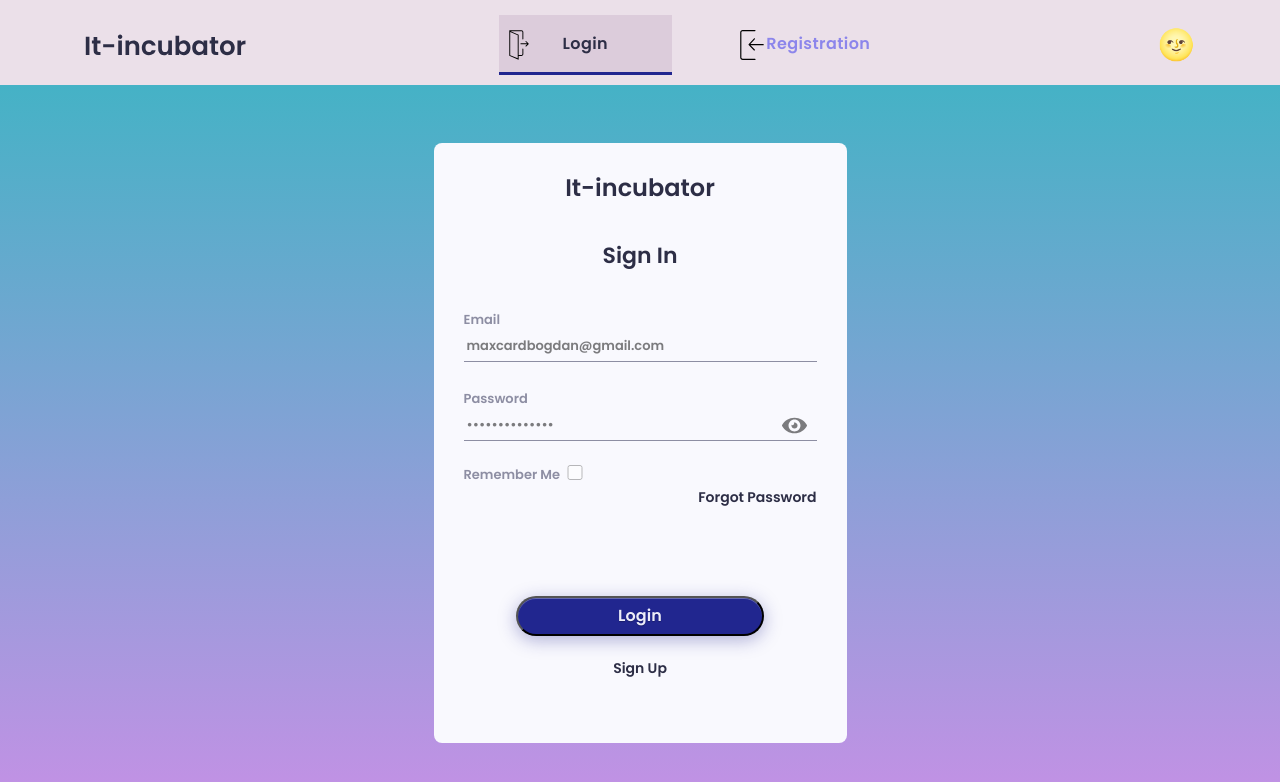
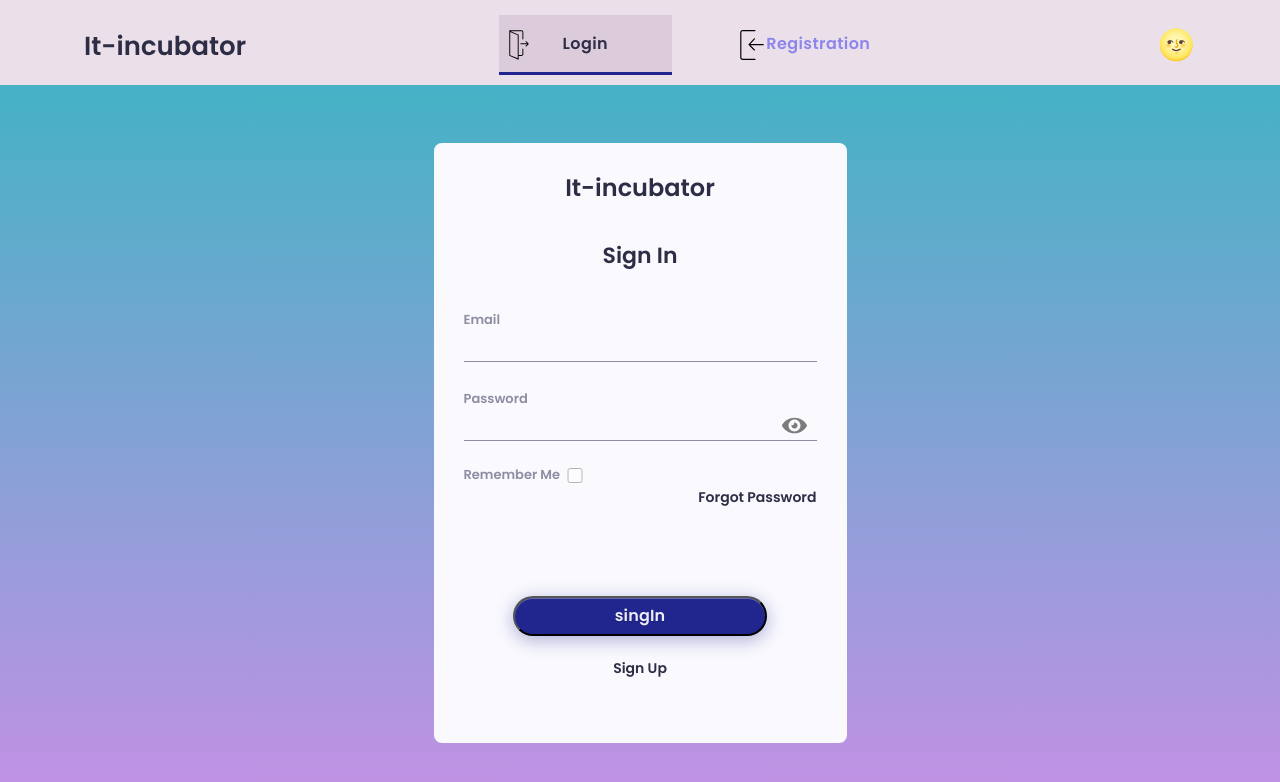
Before and after one commit to bogdan-Kozlovsky/card-learning, a React (Create React App) app: page / in a window 1280 px wide. Shown: the top 782 px of the page. Built offline with nearby package versions, Linux system fonts and the light colour scheme; no server answers.

Commit message:
add formik

```diff
--- a/package.json
+++ b/package.json
@@ -18,6 +18,7 @@
     "@types/react-redux": "^7.1.23",
     "@types/react-router-dom": "^5.3.3",
     "axios": "^0.26.1",
+    "formik": "^2.2.9",
     "react": "^18.0.0",
     "react-dom": "^18.0.0",
     "react-paginate": "^8.1.3",
--- a/src/index.css
+++ b/src/index.css
@@ -91,6 +91,7 @@ ul {
     height: 15px;
     width: 30px;
     background-color: #F9F9FE;
+    margin-top: 3px;
 }
 
 .inputLabel {
--- a/src/index.tsx
+++ b/src/index.tsx
@@ -1,6 +1,6 @@
 import React from 'react';
 import ReactDOM from "react-dom/client";
-import {BrowserRouter} from 'react-router-dom';
+import {BrowserRouter, HashRouter} from 'react-router-dom';
 import './index.css';
 import {App} from './ui/app/App/App';
 import {Provider} from "react-redux";
@@ -18,9 +18,9 @@ import {store} from "./bll/store";
 // @ts-ignore
 const root = ReactDOM.createRoot(document.getElementById("root"));
 root.render(
-    <BrowserRouter>
+    <HashRouter>
         <Provider store={store}>
             <App/>
         </Provider>
-    </BrowserRouter>,
+    </HashRouter>,
 );
--- a/src/ui/auth/Login/Login.tsx
+++ b/src/ui/auth/Login/Login.tsx
@@ -4,18 +4,33 @@ import {useDispatch} from "react-redux";
 import {Navigate, NavLink} from "react-router-dom";
 import {requestLoginTC} from "../../../bll/reducers/sign_in-reducer";
 import {SuperButton} from "../../common/SuperButton/SuperButton";
-import {SuperInput, SuperInputPassword} from "../../common/SuperInput/SuperInput";
+import {SuperCheckbox, SuperInput, SuperInputPassword} from "../../common/SuperInput/SuperInput";
 import {ErrorSnackbar} from "../../error/Error";
 import {useAppSelector} from "../../common/hook/hook";
 import {selectAppInitialized} from "../../../bll/selectors";
+import {useFormik} from "formik";
 
 type propsType = {
     theme?: string
 }
 
 export const Login = memo((props: propsType) => {
+    const [showPassword, setShowPassword] = useState<boolean>(false)
     const {theme} = props
     const initialized = useAppSelector(selectAppInitialized)
+
+    const formik = useFormik({
+        initialValues: {
+            email: '',
+            password: '',
+            rememberMe: false
+        },
+        onSubmit: values => {
+            dispatch(requestLoginTC(values))
+            formik.resetForm()
+        },
+    })
+
 
     const dispatch = useDispatch()
     const [email, setEmail] = useState<string>('maxcardbogdan@gmail.com')
@@ -40,27 +55,38 @@ export const Login = memo((props: propsType) => {
     if (initialized) {
         return <Navigate to='/profile'/>
     }
-
+    const handlerShowPassword = () => {
+        setShowPassword(!showPassword)
+    }
     return (
         <div className={`wrapperBox`}>
             <ErrorSnackbar/>
             <div className="boxMax">
                 <h2 className="title">It-incubator</h2>
                 <h3 className="subtitle">Sign In</h3>
-
+                <form onSubmit={formik.handleSubmit}>
                     <label className="inputLabel">
                         Email
-                    <SuperInput className={'input'} value={email} onChange={onChangeHandlerEmail}
-                                type={'text'}/>
+                        <SuperInput className='input' {...formik.getFieldProps('email')}
+                                    type='text'/>
                     </label>
                     <label className="inputLabel">
                         Password
-                    <SuperInputPassword className={'input'} value={password} onChange={onChangeHandlerPassword}/>
+                        <SuperInputPassword className={'input'}
+                                            handlerShowPassword={handlerShowPassword}
+                                            type={showPassword ? 'text' : 'password'}
+                                            {...formik.getFieldProps('password')}
+                        />
                     </label>
                     <label className="inputLabel inputLabelFlex">
                         Remember Me
-                    <SuperInput type={'checkbox'} onChange={onChangeHandlerChecked} className='inputCheckbox'
-                                checked={rememberMe}/>
+                        <SuperCheckbox theme={theme}
+                                       id="rememberMe"
+                                       type="rememberMe"
+                                       {...formik.getFieldProps('rememberMe')}
+                        />
+                        {/*<SuperInput type={'checkbox'} {...formik.getFieldProps('rememberMe')} className='inputCheckbox'*/}
+                        {/*            checked={rememberMe}/>*/}
                     </label>
 
                     <div className={style.wrapperLink}>
@@ -68,12 +94,14 @@ export const Login = memo((props: propsType) => {
                             Forgot Password
                         </NavLink>
                     </div>
-                <SuperButton name={'Login'} onClick={isLoginHandler} className={`${style.btn} btnBlue`}/>
+                    <button className={`${style.btn} btnBlue`}>singIn</button>
+                    {/*<SuperButton name={'Login'} onClick={isLoginHandler} className={`${style.btn} btnBlue`}/>*/}
                     <div className='wrapperLinkCenter'>
                         <NavLink to={'/register'} className={style.forgotLink}>
                             Sign Up
                         </NavLink>
                     </div>
+                </form>
             </div>
         </div>
     );
--- a/src/ui/common/SuperInput/SuperInput.tsx
+++ b/src/ui/common/SuperInput/SuperInput.tsx
@@ -1,49 +1,167 @@
-import React, {ChangeEvent, memo, useState} from 'react';
+import React, {ChangeEvent, DetailedHTMLProps, KeyboardEvent, InputHTMLAttributes, memo, useState} from 'react';
 import openShow from '../../assets/images/openShow.svg'
 import closeShow from '../../assets/images/closeShow.svg'
 
-type propsType = {
-    placeholder: string
-    type: string
-    onChange: (e: ChangeEvent<HTMLInputElement>) => void
-    className: string
-    value: string
-    checked?: boolean
-    children?: any
-}
-export const SuperInput = memo((props: Partial<propsType>) => {
+type DefaultInputPropsType = DetailedHTMLProps<InputHTMLAttributes<HTMLInputElement>, HTMLInputElement>;
+type SuperCheckboxPropsType = DefaultInputPropsType & {
+    onChangeChecked?: (checked: boolean) => void
+    spanClassName?: string
+    theme?: string
+};
+// type propsType = {
+//     placeholder: string
+//     type: string
+//     onChange: (e: ChangeEvent<HTMLInputElement>) => void
+//     className: string
+//     value: string
+//     checked?: boolean
+//     children?: any
+//     name?:string
+// }
+
+type SuperInputPropsType = DefaultInputPropsType & { // и + ещё пропсы которых нет в стандартном инпуте
+    onChangeText?: (value: string) => void
+    type?: string
+    onEnter?: () => void
+    error?: string | null | boolean
+    spanClassName?: string
+    inputClassName?: string
+    theme?: string
+    handlerShowPassword?: any
+};
+
+export const SuperInput = memo((props: Partial<SuperInputPropsType>) => {
     const {
-        placeholder,
-        type,
-        onChange,
-        checked,
+        // placeholder,
+        // type,
+        // onChange,
+        // checked,
+        // className,
+        // value,
+        // children,
+        type, // достаём и игнорируем чтоб нельзя было задать другой тип инпута
+        onChange, onChangeText,
+        onKeyPress, onEnter,
+        error,
         className,
-        value,
-        children,
+        spanClassName, inputClassName,
+        theme,
+        ...restProps
+
     } = props
+
+    const onChangeCallback = (e: ChangeEvent<HTMLInputElement>) => {
+        onChange // если есть пропс onChange
+        && onChange(e); // то передать ему е (поскольку onChange не обязателен)
+
+        onChangeText && onChangeText(e.currentTarget.value);
+    }
+    const onKeyPressCallback = (e: KeyboardEvent<HTMLInputElement>) => {
+        onKeyPress && onKeyPress(e);
+
+        e.key === "Enter" // если нажата кнопка Enter
+        && onEnter // и есть пропс onEnter
+        && onEnter(); // то вызвать его
+    }
+
     return (
         <>
-            {children}
-            <input checked={checked} type={type} placeholder={placeholder} onChange={onChange} className={className}
-                   value={value}/>
+            <input
+                type={type ? type : 'text'}
+                onChange={onChangeCallback}
+                onKeyPress={onKeyPressCallback}
+                className={className}
+                {...restProps} // отдаём инпуту остальные пропсы если они есть (value например там внутри)
+            />
+
+            {/*{children}*/}
+            {/*<input checked={checked} type={type} placeholder={placeholder} onChange={onChange} className={className}*/}
+            {/*       value={value}/>*/}
         </>
     );
 })
 
-export const SuperInputPassword = memo((props: Partial<propsType>) => {
+export const SuperInputPassword = memo((props: Partial<SuperInputPropsType>) => {
     const {
-        onChange,
+        type, // достаём и игнорируем чтоб нельзя было задать другой тип инпута
+        onChange, onChangeText,
+        onKeyPress, onEnter,
+        error,
+        spanClassName, inputClassName,
+        theme,
         className,
-        value,
+        handlerShowPassword,
+        ...restProps
     } = props
     const [shown, setShown] = useState(false);
+
+    const onChangeCallback = (e: ChangeEvent<HTMLInputElement>) => {
+        onChange // если есть пропс onChange
+        && onChange(e); // то передать ему е (поскольку onChange не обязателен)
+
+        onChangeText && onChangeText(e.currentTarget.value);
+    }
+    const onKeyPressCallback = (e: KeyboardEvent<HTMLInputElement>) => {
+        onKeyPress && onKeyPress(e);
+
+        e.key === "Enter" // если нажата кнопка Enter
+        && onEnter // и есть пропс onEnter
+        && onEnter(); // то вызвать его
+    }
+
+   const onHandlerShow = () =>{
+       handlerShowPassword()
+       setShown(!shown)
+   }
 
     return (
 
         <div className='inputPasswordShow'>
-            <input type={shown ? 'text' : 'password'} onChange={onChange}
-                   className={className} value={value}/>
-            <img className='btnShow' onClick={() => setShown(!shown)} src={!shown ? openShow : closeShow} alt={'open'}/>
+            <input
+                type={type ? type : 'text'}
+                onChange={onChangeCallback}
+                onKeyPress={onKeyPressCallback}
+                className={className}
+                {...restProps} // отдаём инпуту остальные пропсы если они есть (value например там внутри)
+            />
+            <img className='btnShow' onClick={onHandlerShow} src={!shown ? openShow : closeShow} alt={'open'}/>
+            {/*<img className='btnShow' onClick={() => setShown(!shown)} src={!shown ? openShow : closeShow} alt={'open'}/>*/}
         </div>
     );
 })
+
+export const SuperCheckbox: React.FC<SuperCheckboxPropsType> = (
+    {
+        theme,
+        type, // достаём и игнорируем чтоб нельзя было задать другой тип инпута
+        onChange, onChangeChecked,
+        className, spanClassName,
+        children, // в эту переменную попадёт текст, типизировать не нужно так как он затипизирован в React.FC
+
+        ...restProps// все остальные пропсы попадут в объект restProps
+    }
+) => {
+    const onChangeCallback = (e: ChangeEvent<HTMLInputElement>) => {
+        // сделайте так чтоб работал onChange и onChangeChecked
+        onChange && onChange(e);
+
+        onChangeChecked && onChangeChecked(e.currentTarget.checked)
+
+    }
+
+    // const finalInputClassName = `${s.checkbox} ${className ? className : ''} ${theme === 'dark' ? s.dark : s.light}`
+
+    return (
+        // <label className={s.label}>
+        <input
+            type={'checkbox'}
+            onChange={onChangeCallback}
+            className={'inputCheckbox'}
+
+            {...restProps} // отдаём инпуту остальные пропсы если они есть (checked например там внутри)
+        />
+    )
+    //         {children && <span className={s.spanClassName}>{children}</span>}
+    //     </label> // благодаря label нажатие на спан передастся в инпут
+    // );
+}
--- a/src/ui/packs/Packs.tsx
+++ b/src/ui/packs/Packs.tsx
@@ -103,9 +103,11 @@ export const Packs = memo((props: propsType) => {
                     <div className={style.packsBoxSearch}>
                         <SuperInput value={value} onChange={onSearchHandler} className={style.packsInputSearch}
                                     placeholder={'Search...'}>
-                            {value.length >= 1 && <span onClick={closeHandler} className={style.close}>&times;</span>}
-                            <img className={style.inputIcons} src={search} alt="search"/>
+                            {/*value.length >= 1 && <span onClick={closeHandler} className={style.close}>&times;</span>*/}
+                            {/*<img className={style.inputIcons} src={search} alt="search"/>*/}
                         </SuperInput>
+                        {value.length >= 1 && <span onClick={closeHandler} className={style.close}>&times;</span>}
+                        <img className={style.inputIcons} src={search} alt="search"/>
                         <SuperButton onClick={showModal} name={'Add'} className={style.packsBtnSearch}/>
                     </div>
 
```
Also changed, not shown: 1 other file (tests, documents, lock files or other folders). Lines whose indentation alone changed are shown as unchanged.
